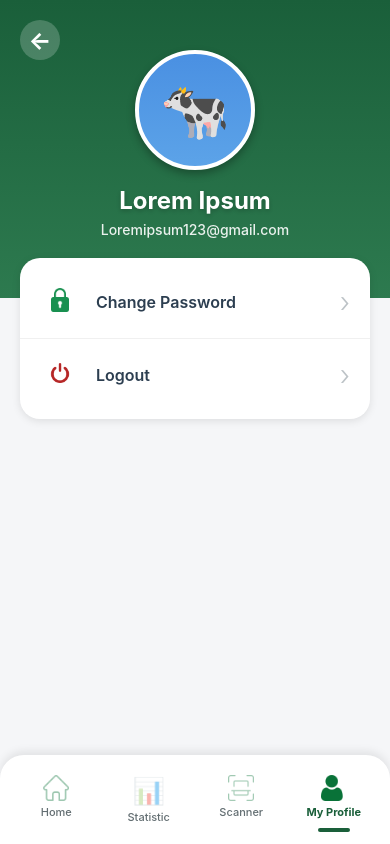
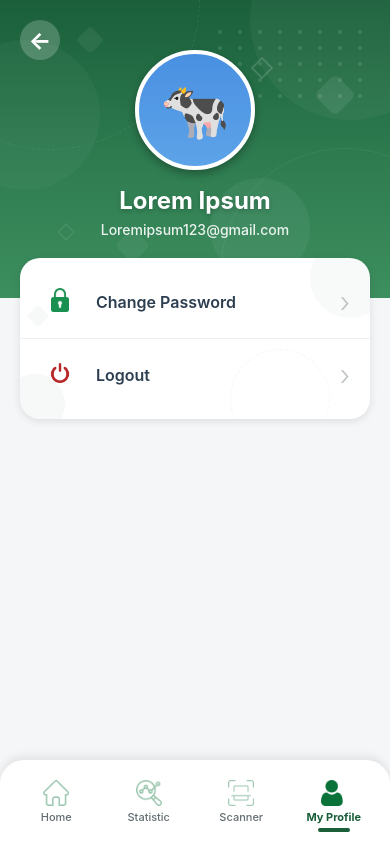
Before and after one commit to hari7345/cattle-quarantine, a React Native app: screen /Profile in a window 390 px wide. Built offline with nearby package versions, Linux system fonts and the light colour scheme.

Commit message:
icons added

```diff
--- a/screens/Profile.js
+++ b/screens/Profile.js
@@ -18,6 +18,8 @@ import HomeActive from "../assets/icons/homefilled.png";
 import ProfileIcon from "../assets/icons/profile.png";
 import ProfileIconActive from "../assets/icons/profilefilled.png";
 import Scanner from "../assets/icons/scanner.png";
+import Statistic from "../assets/icons/statistics.png";
+import StatisticActive from "../assets/icons/statisticsfilled.png";
 
 export default function Profile({ navigation }) {
   const [selectedTab, setSelectedTab] = useState("Profile");
@@ -65,9 +67,41 @@ export default function Profile({ navigation }) {
         >
           {/* Header Section with Gradient */}
           <LinearGradient
-            colors={["#1a5f3a", "#2d7a4f"]}
+            colors={["#1a5f3a", "#2d7a4f", "#3d8f5f"]}
             style={styles.headerSection}
           >
+            {/* Decorative Background Patterns */}
+            <View style={styles.bgPatternContainer}>
+              {/* Large organic blob shapes */}
+              <View style={styles.bgBlob1} />
+              <View style={styles.bgBlob2} />
+              <View style={styles.bgBlob3} />
+
+              {/* Dotted pattern grid */}
+              <View style={styles.dotsPattern}>
+                {[...Array(5)].map((_, rowIdx) => (
+                  <View key={rowIdx} style={styles.dotRow}>
+                    {[...Array(8)].map((_, colIdx) => (
+                      <View key={colIdx} style={styles.dot} />
+                    ))}
+                  </View>
+                ))}
+              </View>
+
+              {/* Curved decorative lines */}
+              <View style={styles.curvedLine1} />
+              <View style={styles.curvedLine2} />
+
+              {/* Floating hexagon shapes */}
+              <View style={styles.hexShape1} />
+              <View style={styles.hexShape2} />
+              <View style={styles.hexShape3} />
+
+              {/* Diamond accents */}
+              <View style={styles.diamond1} />
+              <View style={styles.diamond2} />
+            </View>
+
             {/* Back Button */}
             <TouchableOpacity style={styles.backButton} onPress={handleBack}>
               <Text style={styles.backIcon}>←</Text>
@@ -93,6 +127,12 @@ export default function Profile({ navigation }) {
 
           {/* Menu Section */}
           <View style={styles.menuSection}>
+            {/* Decorative Pattern Elements */}
+            <View style={styles.patternCircle1} />
+            <View style={styles.patternCircle2} />
+            <View style={styles.patternRing1} />
+            <View style={styles.patternDiamond1} />
+
             {menuItems.map((item, index) => (
               <TouchableOpacity
                 key={item.id}
@@ -151,15 +191,13 @@ export default function Profile({ navigation }) {
             style={styles.navItem}
             onPress={() => setSelectedTab("Statistic")}
           >
-            <Text
-              style={
-                selectedTab === "Statistic"
-                  ? styles.navItemIconActive
-                  : styles.navItemIcon
-              }
-            >
-              📊
-            </Text>
+            <Image
+              source={selectedTab === "Statistic" ? StatisticActive : Statistic}
+              style={[
+                styles.navIcon,
+                selectedTab !== "Statistic" && styles.navIconInactive,
+              ]}
+            />
             <Text
               style={
                 selectedTab === "Statistic"
@@ -260,6 +298,135 @@ const styles = StyleSheet.create({
     paddingBottom: 60,
     alignItems: "center",
     position: "relative",
+    overflow: "hidden",
+  },
+  bgPatternContainer: {
+    position: "absolute",
+    top: 0,
+    left: 0,
+    right: 0,
+    bottom: 0,
+    overflow: "hidden",
+  },
+  // Organic blob shapes
+  bgBlob1: {
+    position: "absolute",
+    width: 200,
+    height: 200,
+    borderRadius: 100,
+    backgroundColor: "rgba(255, 255, 255, 0.04)",
+    top: -80,
+    right: -60,
+  },
+  bgBlob2: {
+    position: "absolute",
+    width: 150,
+    height: 150,
+    borderRadius: 75,
+    backgroundColor: "rgba(255, 255, 255, 0.03)",
+    top: 40,
+    left: -50,
+  },
+  bgBlob3: {
+    position: "absolute",
+    width: 100,
+    height: 100,
+    borderRadius: 50,
+    backgroundColor: "rgba(255, 255, 255, 0.05)",
+    bottom: 20,
+    right: 80,
+  },
+  // Dotted pattern
+  dotsPattern: {
+    position: "absolute",
+    top: 30,
+    right: 20,
+    opacity: 0.3,
+  },
+  dotRow: {
+    flexDirection: "row",
+    marginBottom: 12,
+  },
+  dot: {
+    width: 4,
+    height: 4,
+    borderRadius: 2,
+    backgroundColor: "rgba(255, 255, 255, 0.4)",
+    marginHorizontal: 8,
+  },
+  // Curved decorative lines
+  curvedLine1: {
+    position: "absolute",
+    width: 300,
+    height: 300,
+    borderRadius: 150,
+    borderWidth: 1.5,
+    borderColor: "rgba(255, 255, 255, 0.08)",
+    borderStyle: "dashed",
+    top: -150,
+    left: -100,
+  },
+  curvedLine2: {
+    position: "absolute",
+    width: 250,
+    height: 250,
+    borderRadius: 125,
+    borderWidth: 1,
+    borderColor: "rgba(255, 255, 255, 0.06)",
+    bottom: -100,
+    right: -80,
+  },
+  // Hexagon-like shapes (using rotated squares)
+  hexShape1: {
+    position: "absolute",
+    width: 30,
+    height: 30,
+    backgroundColor: "rgba(255, 255, 255, 0.08)",
+    top: 80,
+    right: 40,
+    transform: [{ rotate: "45deg" }],
+    borderRadius: 6,
+  },
+  hexShape2: {
+    position: "absolute",
+    width: 20,
+    height: 20,
+    backgroundColor: "rgba(255, 255, 255, 0.06)",
+    top: 30,
+    left: 80,
+    transform: [{ rotate: "45deg" }],
+    borderRadius: 4,
+  },
+  hexShape3: {
+    position: "absolute",
+    width: 25,
+    height: 25,
+    backgroundColor: "rgba(255, 255, 255, 0.05)",
+    bottom: 40,
+    left: 120,
+    transform: [{ rotate: "45deg" }],
+    borderRadius: 5,
+  },
+  // Diamond accents
+  diamond1: {
+    position: "absolute",
+    width: 16,
+    height: 16,
+    borderWidth: 2,
+    borderColor: "rgba(255, 255, 255, 0.15)",
+    top: 60,
+    right: 120,
+    transform: [{ rotate: "45deg" }],
+  },
+  diamond2: {
+    position: "absolute",
+    width: 12,
+    height: 12,
+    borderWidth: 1.5,
+    borderColor: "rgba(255, 255, 255, 0.12)",
+    bottom: 60,
+    left: 60,
+    transform: [{ rotate: "45deg" }],
   },
   backButton: {
     position: "absolute",
@@ -358,6 +525,48 @@ const styles = StyleSheet.create({
     },
     shadowOpacity: 0.1,
     shadowRadius: 8,
+    position: "relative",
+    overflow: "hidden",
+  },
+  // Pattern elements for menu section
+  patternCircle1: {
+    position: "absolute",
+    width: 80,
+    height: 80,
+    borderRadius: 40,
+    backgroundColor: "rgba(26, 95, 58, 0.03)",
+    top: -20,
+    right: -20,
+  },
+  patternCircle2: {
+    position: "absolute",
+    width: 60,
+    height: 60,
+    borderRadius: 30,
+    backgroundColor: "rgba(26, 95, 58, 0.04)",
+    bottom: -15,
+    left: -15,
+  },
+  patternRing1: {
+    position: "absolute",
+    width: 100,
+    height: 100,
+    borderRadius: 50,
+    borderWidth: 1.5,
+    borderColor: "rgba(26, 95, 58, 0.05)",
+    borderStyle: "dashed",
+    bottom: -30,
+    right: 40,
+  },
+  patternDiamond1: {
+    position: "absolute",
+    width: 16,
+    height: 16,
+    backgroundColor: "rgba(26, 95, 58, 0.04)",
+    top: 50,
+    left: 10,
+    transform: [{ rotate: "45deg" }],
+    borderRadius: 3,
   },
   menuItem: {
     flexDirection: "row",
```
